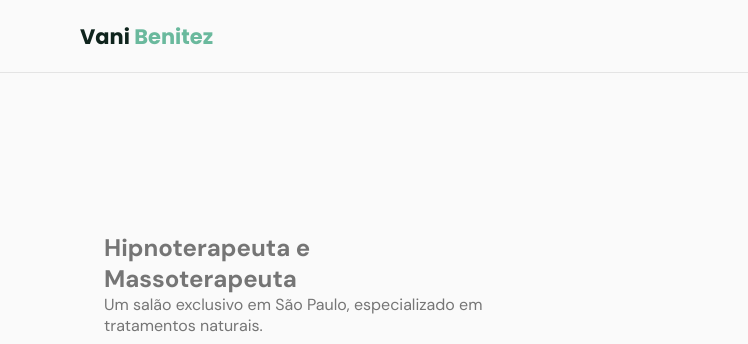
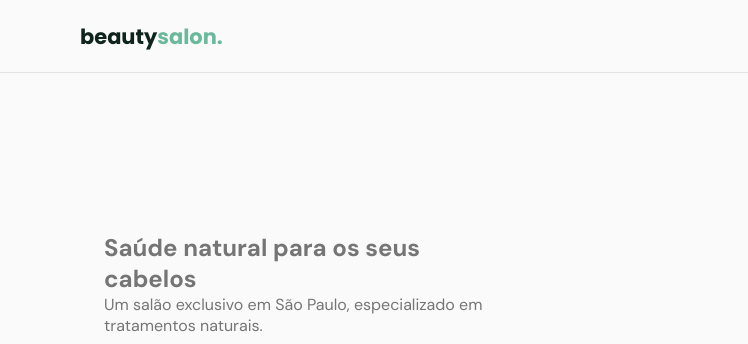
Before and after one commit to benitezhiago/OriginFixNLW, a plain HTML site: page index.html in a window 1280 px wide. Shown: the top 344 px of the page, 0-748 px from the left. Drawn offline with nearby package versions, Linux system fonts and the light colour scheme; files whose address does not match are found by name.

Commit message:
alterar nome

```diff
--- a/index.html
+++ b/index.html
@@ -20,7 +20,7 @@
   <body>
     <header id="header">
       <nav class="container">
-        <a class="logo" href="#">Vani<span> Benitez</span></a>
+        <a class="logo" href="#">beauty<span>salon.</span></a>
         <div class="menu">
           <ul class="grid">
             <li><a class="title" href="#home">Início</a></li>
@@ -42,7 +42,7 @@
             <img src="foto1.svg" alt="Mulher penteando outra mulher" />
           </div>
           <div class="text">
-            <h2 class="">Hipnoterapeuta e Massoterapeuta</h2>
+            <h2 class="">Saúde natural para os seus cabelos</h2>
             <p>
               Um salão exclusivo em São Paulo, especializado em tratamentos
               naturais.
```
